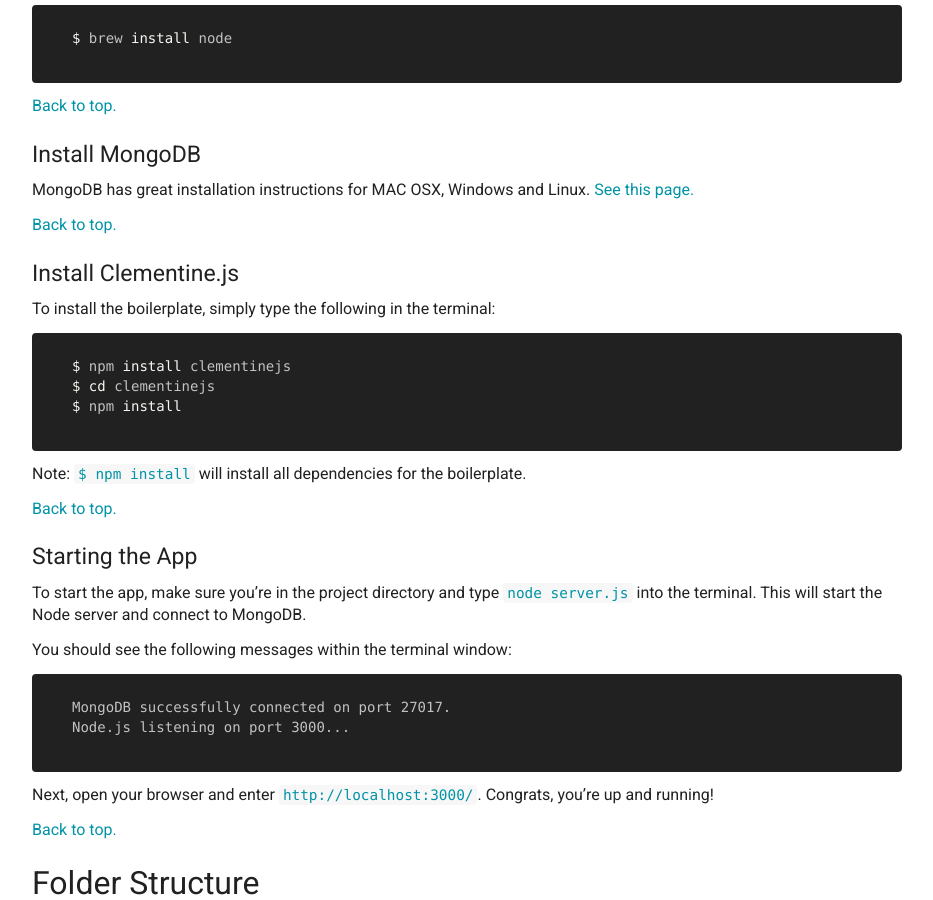
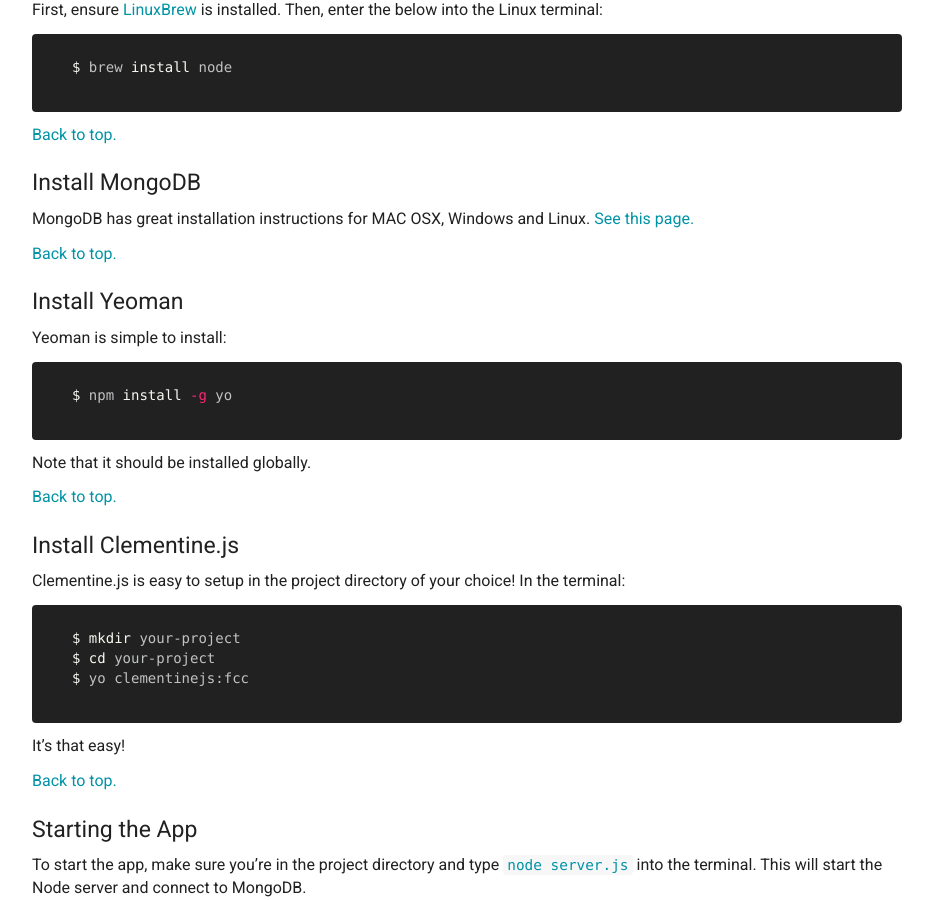
Before and after one commit to johnstonbl01/clementinejs, a Jekyll site: the page built from versions/beginner.md, in a window 1280 px wide and 900 px high, scrolled down 3150 px. Shown: the whole window, without its empty margins (173-1106 px from the left). Built offline with Jekyll 4.4.1, drawn with Linux system fonts in a browser that asks for light colours; Markdown is read by kramdown in place of the engine named in the settings; some of the changed text lies outside the part shown.

Commit message:
README updates to beginner & FCC.

````diff
--- a/versions/beginner.md
+++ b/versions/beginner.md
@@ -12,9 +12,10 @@
 	- [AngularJS](#angularjs)
 	- [Node.js](#node.js)
 - [Installation](#installation)
-	- [Install Node.js and NPM](#install-node.js-and-npm)
-	- [Install MongoDB](#install-mongodb)
-	- [Install Clementine.js](#install-clementine.js)
+	- [Node.js](#install-node.js-and-npm)
+	- [MongoDB](#install-mongodb)
+	- [Yeoman](#install-yeoman)
+	- [Clementine.js](#install-clementine.js)
 	- [Starting the App](#starting-the-app)
 - [Folder Structure](#folder-structure)
 - [Tutorial](#tutorial)
@@ -128,17 +129,29 @@
 
 [Back to top.](#top)
 
+### Install Yeoman
+
+Yeoman is simple to install:
+
+```bash
+$ npm install -g yo
+```
+
+Note that it should be installed globally.
+
+[Back to top.](#top)
+
 ### Install Clementine.js
 
-To install the boilerplate, simply type the following in the terminal:
+Clementine.js is easy to setup in the project directory of your choice! In the terminal:
 
 ```bash
-$ npm install clementinejs
-$ cd clementinejs
-$ npm install
+$ mkdir your-project
+$ cd your-project
+$ yo clementinejs:fcc
 ```
 
-Note: `$ npm install` will install all dependencies for the boilerplate.
+It's that easy!
 
 [Back to top.](#top)
 
@@ -196,6 +209,6 @@
 
 ## Tutorial
 
-You can find a complete step-by-step tutorial on how to create this app from the ground up [here]({{ site.baseurl }}/tutorial/tutorial.html).
+You can find a complete step-by-step tutorial on how to create this app from the ground up [here](/clementinejs/tutorials/tutorial-passport.html).
 
 [Back to top.](#top)
````
Also changed, not shown: versions/fcc.md (+4 -2 lines).
